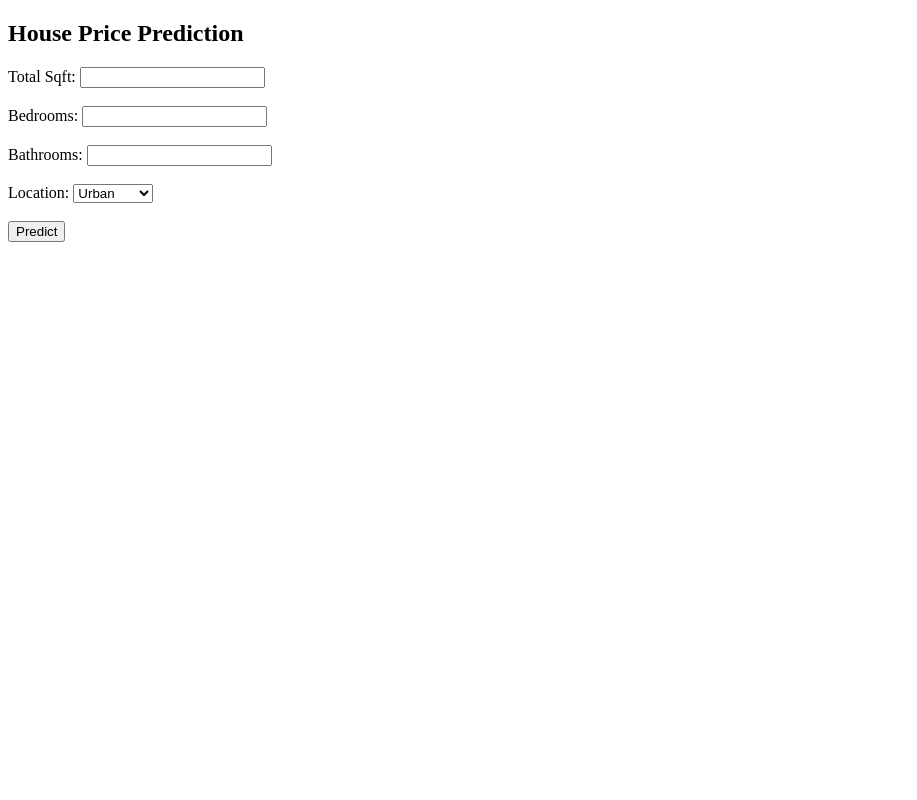
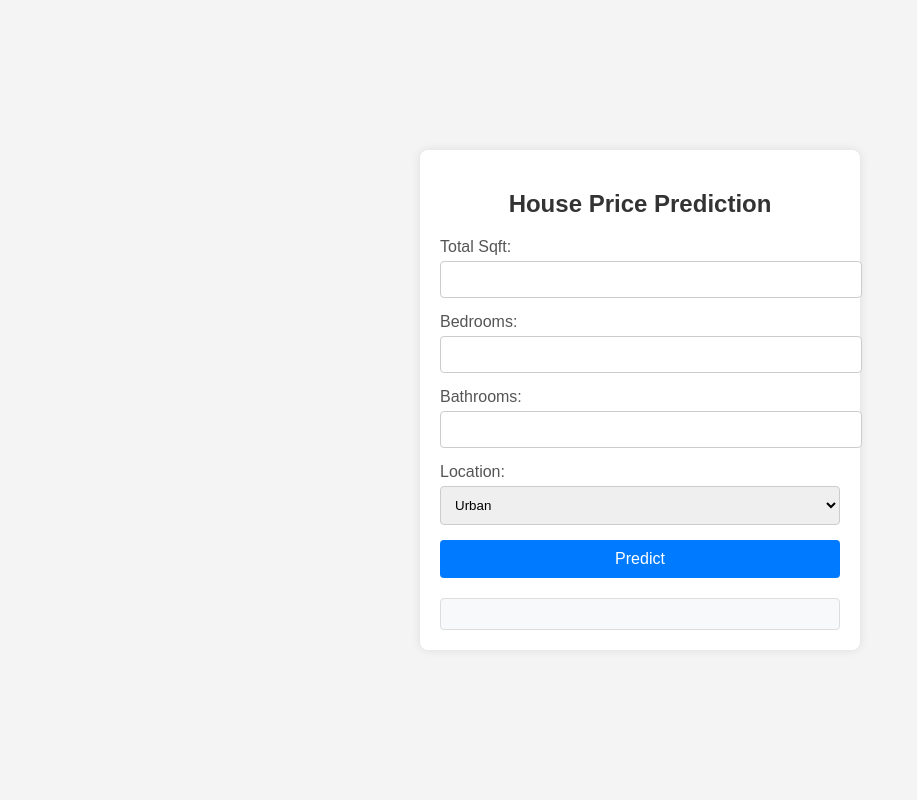
Before and after one commit to vedyan/House_Price_Prediction-, a Flask app: template templates/index.html in a window 1280 px wide. Shown: the whole page, without its empty margins (0-917 px from the left). Run offline with Flask 3, Linux system fonts and the light colour scheme; the template is opened without the code that fills it, so the values that code supplies are empty; parts of the project's set-up code (start-up, migrations or seed data) failed here and were passed over.

Commit message:
Update index.html

```diff
--- a/templates/index.html
+++ b/templates/index.html
@@ -1,34 +1,116 @@
-
 <!DOCTYPE html>
 <html lang="en">
 <head>
     <meta charset="UTF-8">
     <meta name="viewport" content="width=device-width, initial-scale=1.0">
     <title>House Price Prediction</title>
+    <style>
+        body {
+            font-family: Arial, sans-serif;
+            background-color: #f4f4f4;
+            display: flex;
+            justify-content: center;
+            align-items: center;
+            height: 100vh;
+            margin: 0;
+        }
+
+        .container {
+            width: 400px;
+            padding: 20px;
+            background-color: #ffffff;
+            box-shadow: 0 0 10px rgba(0, 0, 0, 0.1);
+            border-radius: 8px;
+        }
+
+        .container h2 {
+            text-align: center;
+            color: #333333;
+            margin-bottom: 20px;
+        }
+
+        .form-group {
+            margin-bottom: 15px;
+        }
+
+        .form-group label {
+            display: block;
+            margin-bottom: 5px;
+            color: #555555;
+        }
+
+        .form-group input,
+        .form-group select {
+            width: 100%;
+            padding: 10px;
+            border: 1px solid #cccccc;
+            border-radius: 4px;
+        }
+
+        .form-group button {
+            width: 100%;
+            padding: 10px;
+            background-color: #007BFF;
+            border: none;
+            color: white;
+            font-size: 16px;
+            border-radius: 4px;
+            cursor: pointer;
+        }
+
+        .form-group button:hover {
+            background-color: #0056b3;
+        }
+
+        .result-box {
+            margin-top: 20px;
+            padding: 15px;
+            background-color: #f8f9fa;
+            border: 1px solid #dddddd;
+            border-radius: 4px;
+            text-align: center;
+            color: #333333;
+            font-size: 18px;
+        }
+    </style>
 </head>
 <body>
+    <div class="container">
         <h2>House Price Prediction</h2>
-    <form id="predict-form">
+        <form id="predict-form" class="form-group">
+            <div class="form-group">
                 <label for="total_sqft">Total Sqft:</label>
-        <input type="number" id="total_sqft" name="total_sqft"><br><br>
+                <input type="number" id="total_sqft" name="total_sqft">
+            </div>
 
+            <div class="form-group">
                 <label for="bedrooms">Bedrooms:</label>
-        <input type="number" id="bedrooms" name="bedrooms"><br><br>
+                <input type="number" id="bedrooms" name="bedrooms">
+            </div>
 
+            <div class="form-group">
                 <label for="bathrooms">Bathrooms:</label>
-        <input type="number" id="bathrooms" name="bathrooms"><br><br>
+                <input type="number" id="bathrooms" name="bathrooms">
+            </div>
 
+            <div class="form-group">
                 <label for="location">Location:</label>
                 <select id="location" name="location">
                     <option value="urban">Urban</option>
                     <option value="suburban">Suburban</option>
                     <option value="rural">Rural</option>
-        </select><br><br>
+                </select>
+            </div>
 
+            <div class="form-group">
                 <button type="button" onclick="predictPrice()">Predict</button>
+            </div>
         </form>
 
-    <h3 id="result"></h3>
+        <div id="result" class="result-box">
+            <!-- Prediction result will be displayed here -->
+        </div>
+    </div>
 
     <script>
         function predictPrice() {
@@ -55,7 +137,7 @@
             })
             .then(response => response.json())
             .then(result => {
-                document.getElementById('result').innerText = 'Predicted Price: ' + result.predicted_price;
+                document.getElementById('result').innerText = 'Predicted Price: ' + result.predicted_price + ' (in $1000s)';
             })
             .catch(error => {
                 console.error('Error:', error);
```
Lines whose indentation alone changed are shown as unchanged.
